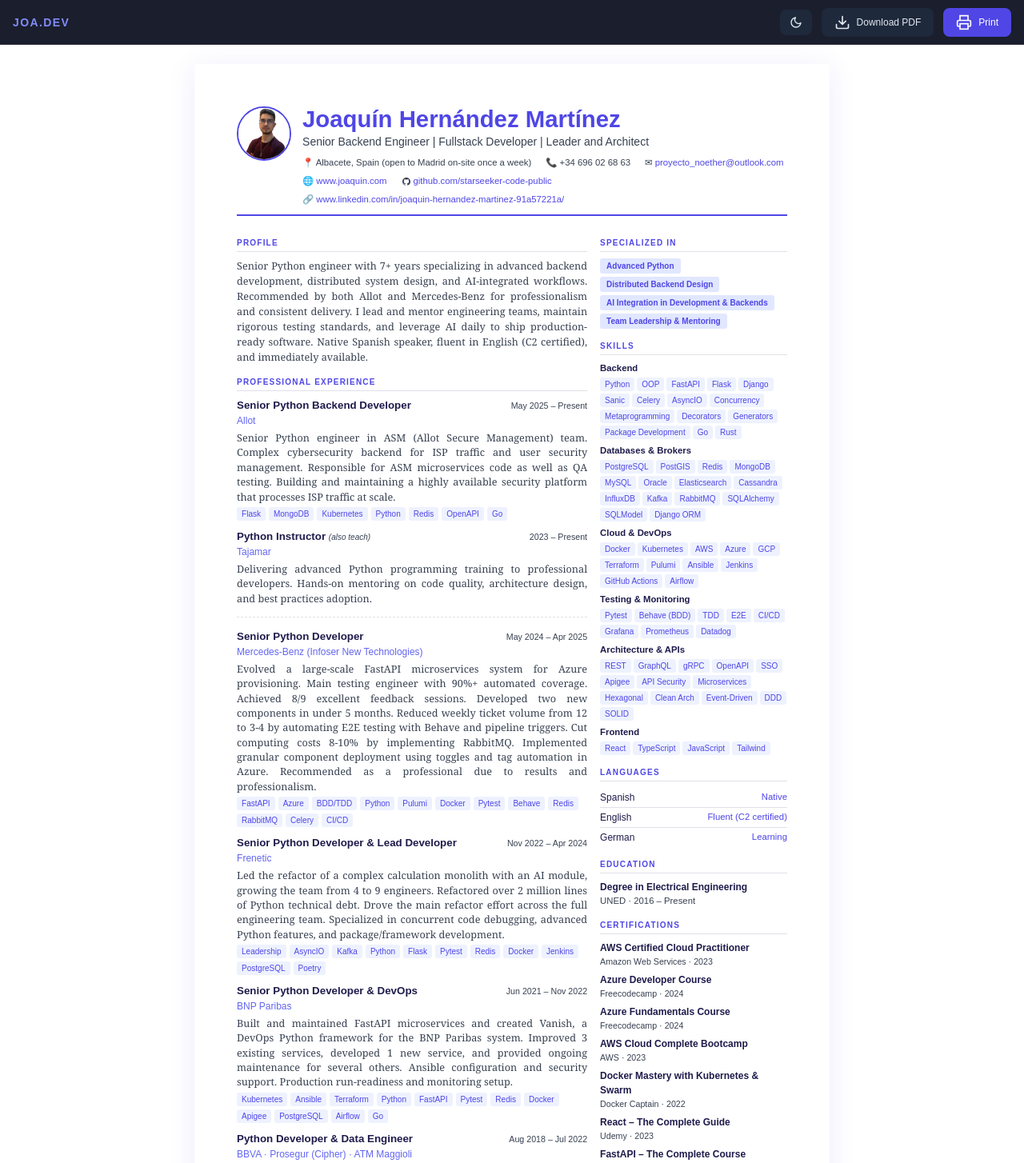
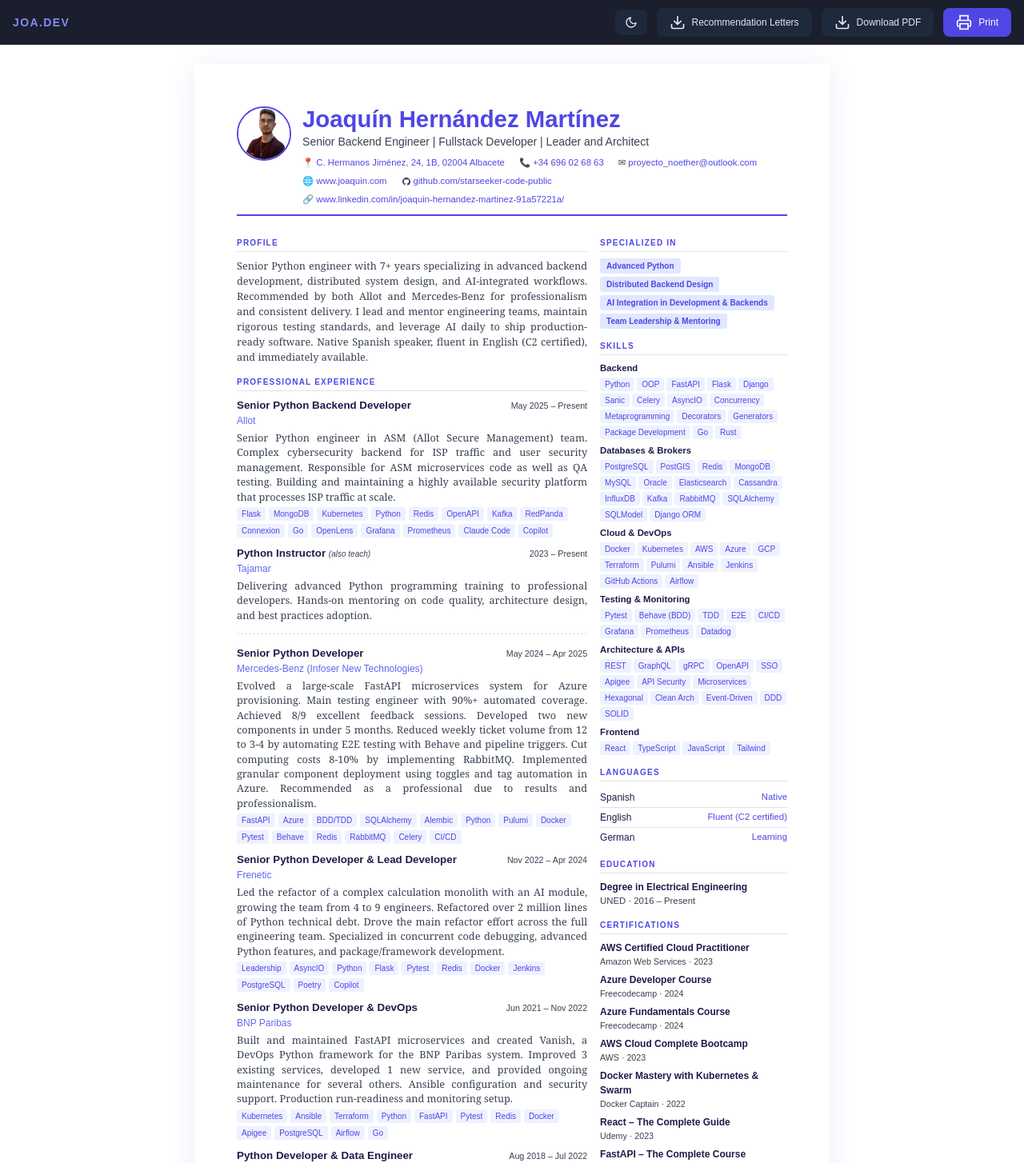
Before and after one commit to starseeker-code-public/portfolio-webpage, a React (Vite) app: page /cv in a window 1280 px wide. Shown: the top 1454 px of the page at 80% size. Built offline with nearby package versions, Linux system fonts and the light colour scheme; a web font is replaced by a local one.

Commit message:
Created a recommendations space for CV and updated testimonials (1/2)

```diff
--- a/src/data/index.ts
+++ b/src/data/index.ts
@@ -12,12 +12,15 @@ export const SITE = {
   email:     'proyecto_noether@outlook.com',
   photo:     '/photo.png',
   location:  'Albacete, Spain (open to Madrid on-site once a week)',
+  fullAddress: 'C. Hermanos Jiménez, 24, 1B, 02004 Albacete',
+  locationUrl: 'https://maps.app.goo.gl/DLYp7yCkraK8mQS69',
   phone:     '+34 696 02 68 63',
+  phoneUrl:  'tel:+34696026863',
   website:   'https://www.joaquin.com',
   social: {
     github:    'https://github.com/starseeker-code-public',
     linkedin:  'https://www.linkedin.com/in/joaquin-hernandez-martinez-91a57221a/',
-    instagram: '#',
+    instagram: 'https://www.instagram.com/starseeker-code/',
     codewars:  'https://www.codewars.com/users/Starseeker1414',
   },
 }
@@ -63,7 +66,7 @@ export const EXPERIENCE: ExperienceEntry[] = [
     company: 'Allot',
     desc:    'Senior Python engineer in ASM (Allot Secure Management) team. Complex cybersecurity backend for ISP traffic and user security management.',
     details: 'Responsible for ASM microservices code as well as QA testing. Building and maintaining a highly available security platform that processes ISP traffic at scale.',
-    tags:    ['Flask', 'MongoDB', 'Kubernetes', 'Python', 'Redis', 'OpenAPI', 'Go'],
+    tags:    ['Flask', 'MongoDB', 'Kubernetes', 'Python', 'Redis', 'OpenAPI', "Kafka", "RedPanda", "Connexion", 'Go', "OpenLens", "Grafana", "Prometheus", "Claude Code", "Copilot", ],
   },
   {
     period:  'May 2024 – Apr 2025',
@@ -71,7 +74,7 @@ export const EXPERIENCE: ExperienceEntry[] = [
     company: 'Mercedes-Benz (Infoser New Technologies)',
     desc:    'Evolved a large-scale FastAPI microservices system for Azure provisioning. Main testing engineer with 90%+ automated coverage.',
     details: 'Achieved 8/9 excellent feedback sessions. Developed two new components in under 5 months. Reduced weekly ticket volume from 12 to 3-4 by automating E2E testing with Behave and pipeline triggers. Cut computing costs 8-10% by implementing RabbitMQ. Implemented granular component deployment using toggles and tag automation in Azure. Recommended as a professional due to results and professionalism.',
-    tags:    ['FastAPI', 'Azure', 'BDD/TDD', 'Python', 'Pulumi', 'Docker', 'Pytest', 'Behave', 'Redis', 'RabbitMQ', 'Celery', 'CI/CD'],
+    tags:    ['FastAPI', 'Azure', 'BDD/TDD', "SQLAlchemy", "Alembic", 'Python', 'Pulumi', 'Docker', 'Pytest', 'Behave', 'Redis', 'RabbitMQ', 'Celery', 'CI/CD'],
   },
   {
     period:  'Nov 2022 – Apr 2024',
@@ -79,7 +82,7 @@ export const EXPERIENCE: ExperienceEntry[] = [
     company: 'Frenetic',
     desc:    'Led the refactor of a complex calculation monolith with an AI module, growing the team from 4 to 9 engineers.',
     details: 'Refactored over 2 million lines of Python technical debt. Drove the main refactor effort across the full engineering team. Specialized in concurrent code debugging, advanced Python features, and package/framework development.',
-    tags:    ['Leadership', 'AsyncIO', 'Kafka', 'Python', 'Flask', 'Pytest', 'Redis', 'Docker', 'Jenkins', 'PostgreSQL', 'Poetry'],
+    tags:    ['Leadership', 'AsyncIO', 'Python', 'Flask', 'Pytest', 'Redis', 'Docker', 'Jenkins', 'PostgreSQL', 'Poetry', "Copilot"],
   },
   {
     period:  'Jun 2021 – Nov 2022',
@@ -102,18 +105,11 @@ export const EXPERIENCE: ExperienceEntry[] = [
 export const PROJECTS: Project[] = [
   {
     title:  'Joy - AI Journal',
-    desc:   'Full-stack journaling application with AI-powered insights. Built with FastAPI backend, PostgreSQL database, and React frontend. Features SSO authentication, RESTful APIs, and containerized deployment.',
+    desc:   'Full-stack journaling application with AI-powered insights. Built with Flask backend, PostgreSQL database, and React frontend. Features SSO authentication, RESTful APIs, and containerized deployment.',
     image:  'https://images.unsplash.com/photo-1518770660439-4636190af475?w=600&q=80',
-    github: 'https://github.com',
+    github: 'https://github.com/starseeker-code-public/joy-ai-rest-journaling-system',
     tags:   ['Python', 'FastAPI', 'PostgreSQL', 'React', 'Docker', 'SSO'],
-  },
-  {
-    title:  'Five a Day eVolution',
-    desc:   'Event-driven data processing platform with asynchronous task queues, scheduled jobs, and real-time monitoring dashboards. Deployed on Kubernetes with CI/CD pipelines.',
-    image:  'https://images.unsplash.com/photo-1461749280684-dccba630e2f6?w=600&q=80',
-    github: 'https://github.com',
-    tags:   ['Celery', 'Redis', 'Pandas', 'Docker', 'Kubernetes', 'Grafana'],
-  },
+  }
 ]
 
 // ── Open Source (commented out per request) ──
@@ -155,15 +151,15 @@ export const SERVICES: Service[] = [
 export const BLOG_POSTS: BlogPost[] = []
 
 export const TESTIMONIALS: Testimonial[] = [
-  { name: 'Sven Rieke', role: 'Software Manager at Allot',
-    text: '...WIP...',
-    email: 'test@example.com', phone: '+34 600 000 000' },
+  { name: 'María Jesús Martínez Leo', role: 'Senior HR specialist',
+    text: 'I recommend Joaquín Hernández Martínez as a capable engineer. He demonstrated leadership overcoming the challenges in our team, and proved to be a worthy member and team player of the Systems team. To be noted were his contributions to software design, his attention to PR reviews and quality code, and his deep knowledge of Python backend frameworks like Django and Flask. He is a valuable team member due to his experience and knowledge.',
+    email: 'mariajesus.martinez@atm-maggioli.es', phone: '+34 628 077 018' },
   { name: 'Cesar Boria', role: 'Senior Python Engineer at Mercedes Benz',
     text: '...WIP...',
-    email: 'test@example.com', phone: '+34 600 000 000' },
+    email: 'cesar.boria@mercedes-benz.com', phone: '+34 620 35 05 37' },
   { name: 'Silvia Yubitza', role: 'Five a Day Owner',
-    text: '...WIP...',
-    email: 'test@example.com', phone: '+34 600 000 000' },
+    text: '',
+    email: 'hellofiveaday@gmail.com', phone: '+34 967 04 90 96' },
 ]
 
 export const CV_CERTIFICATIONS: Certification[] = [
--- a/src/index.css
+++ b/src/index.css
@@ -79,6 +79,15 @@ html, body {
   transform: translateY(0);
 }
 
+/* Projects "more to come" gentle flash */
+@keyframes gentle-flash {
+  0%, 100% { opacity: 0.45; }
+  50%      { opacity: 1; }
+}
+.projects-coming-soon {
+  animation: gentle-flash 3s ease-in-out infinite;
+}
+
 /* Teaching card sparkle twinkle */
 @keyframes sparkle-twinkle {
   0%, 100% { opacity: 0.15; transform: scale(0.8); }
--- a/src/pages/CV.tsx
+++ b/src/pages/CV.tsx
@@ -119,12 +119,10 @@ export default function CV() {
             title={dark ? 'Light mode' : 'Dark mode'}>
             {dark ? <SunIcon /> : <MoonIcon />}
           </button>
-          {/* Recommendation Letters — uncomment when ready
-          <a href="/recommendations.pdf" download
+          <a href="/recommendations/carta - maggioli.pdf" target="_blank" rel="noopener noreferrer"
             className="flex items-center gap-2 px-4 py-2 rounded-lg bg-slate-800 hover:bg-slate-700 text-slate-200 text-xs transition-colors">
             <IcoDownload /> Recommendation Letters
           </a>
-          */}
           <a href="/cv.pdf" download
             className="flex items-center gap-2 px-4 py-2 rounded-lg bg-slate-800 hover:bg-slate-700 text-slate-200 text-xs transition-colors">
             <IcoDownload /> Download PDF
@@ -161,8 +159,8 @@ export default function CV() {
             <div style={{ fontSize: '22pt', fontWeight: 700, color: t.accent, lineHeight: 1.1, fontFamily: 'sans-serif', transition: 'color 0.5s' }}>{SITE.name}</div>
             <div style={{ fontSize: '10.5pt', color: t.muted, fontFamily: 'sans-serif', marginTop: '2px', marginBottom: '7px', transition: 'color 0.5s' }}>{SITE.role}</div>
             <div style={{ display: 'flex', flexWrap: 'wrap' as const, gap: '6px 18px', fontSize: '8.5pt', color: t.muted, fontFamily: 'sans-serif', transition: 'color 0.5s' }}>
-              <span>📍 {SITE.location}</span>
-              <span>📞 {SITE.phone}</span>
+              <span>📍 <a href={SITE.locationUrl} target="_blank" rel="noopener noreferrer" style={{ color: t.accent, textDecoration: 'none', transition: 'color 0.5s' }}>{SITE.fullAddress}</a></span>
+              <span>📞 <a href={SITE.phoneUrl} style={{ color: t.accent, textDecoration: 'none', transition: 'color 0.5s' }}>{SITE.phone}</a></span>
               <span>✉ <a href={`mailto:${SITE.email}`} style={{ color: t.accent, textDecoration: 'none', transition: 'color 0.5s' }}>{SITE.email}</a></span>
               <span>🌐 <a href={SITE.website} style={{ color: t.accent, textDecoration: 'none', transition: 'color 0.5s' }}>{SITE.website.replace('https://', '')}</a></span>
               <span><CvGithubIcon /><a href={SITE.social.github} style={{ color: t.accent, textDecoration: 'none', transition: 'color 0.5s' }}>{SITE.social.github.replace('https://', '')}</a></span>
--- a/src/sections/Contact.tsx
+++ b/src/sections/Contact.tsx
@@ -21,6 +21,14 @@ export function Contact() {
           className="flex items-center justify-center gap-2 px-5 py-3 rounded-lg bg-indigo-600 hover:bg-indigo-500 text-white text-sm transition-colors">
           <IcoMail /> {SITE.email}
         </a>
+        <a href={SITE.phoneUrl}
+          className="flex items-center justify-center gap-2 px-5 py-3 rounded-lg bg-slate-800 hover:bg-slate-700 text-slate-200 text-sm transition-colors">
+          📞 {SITE.phone}
+        </a>
+        <a href={SITE.locationUrl} target="_blank" rel="noopener noreferrer"
+          className="flex items-center justify-center gap-2 px-5 py-3 rounded-lg bg-slate-800 hover:bg-slate-700 text-slate-200 text-sm transition-colors">
+          📍 {SITE.location}
+        </a>
         {links.map(l => (
           <a key={l.label} href={l.href} target="_blank" rel="noopener noreferrer"
             className="flex items-center justify-center gap-2 px-5 py-3 rounded-lg bg-slate-800 hover:bg-slate-700 text-slate-200 text-sm transition-colors">
--- a/src/sections/Projects.tsx
+++ b/src/sections/Projects.tsx
@@ -24,6 +24,9 @@ export function Projects() {
           </div>
         ))}
       </div>
+      <p className="projects-coming-soon text-center text-sm text-indigo-400/70 mt-6 italic">
+        More to come — updating my public GitHub
+      </p>
     </Section>
   )
 }
```
Also changed, not shown: 1 other file (tests, documents, lock files or other folders).
